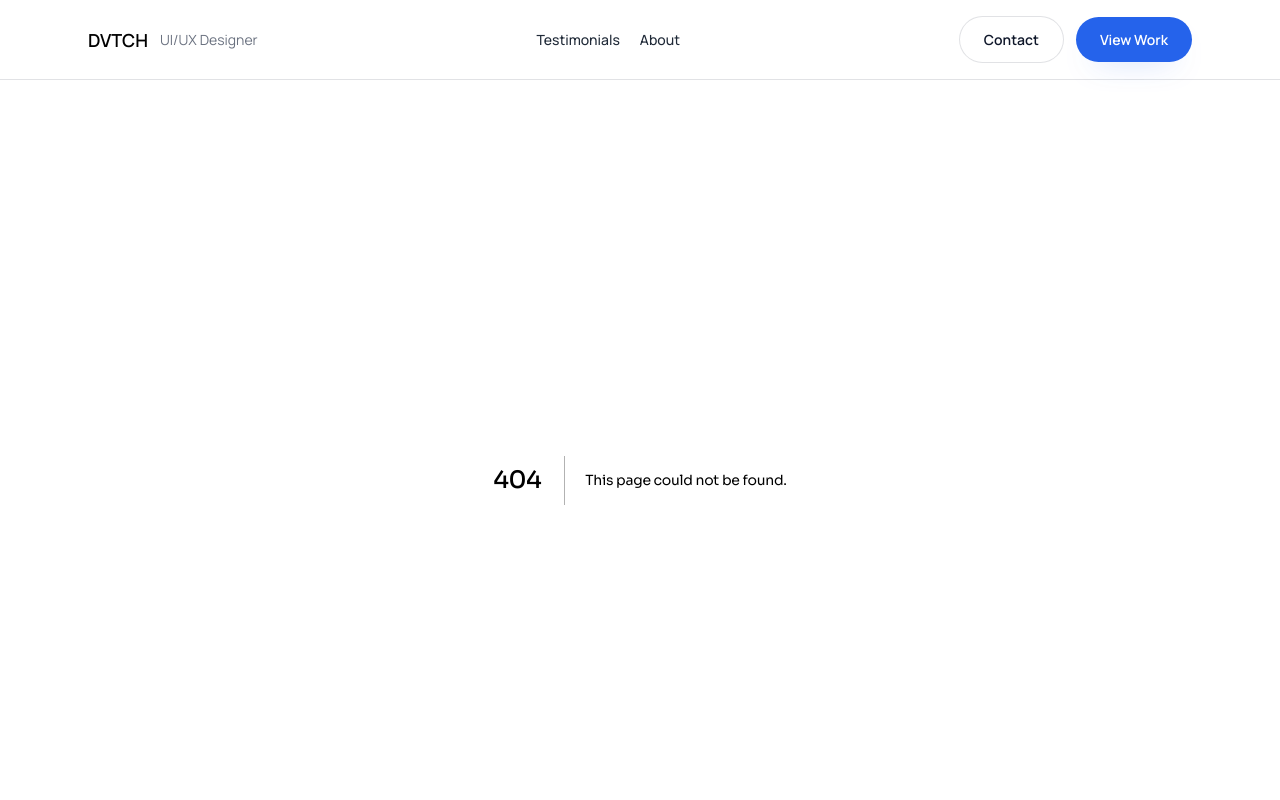
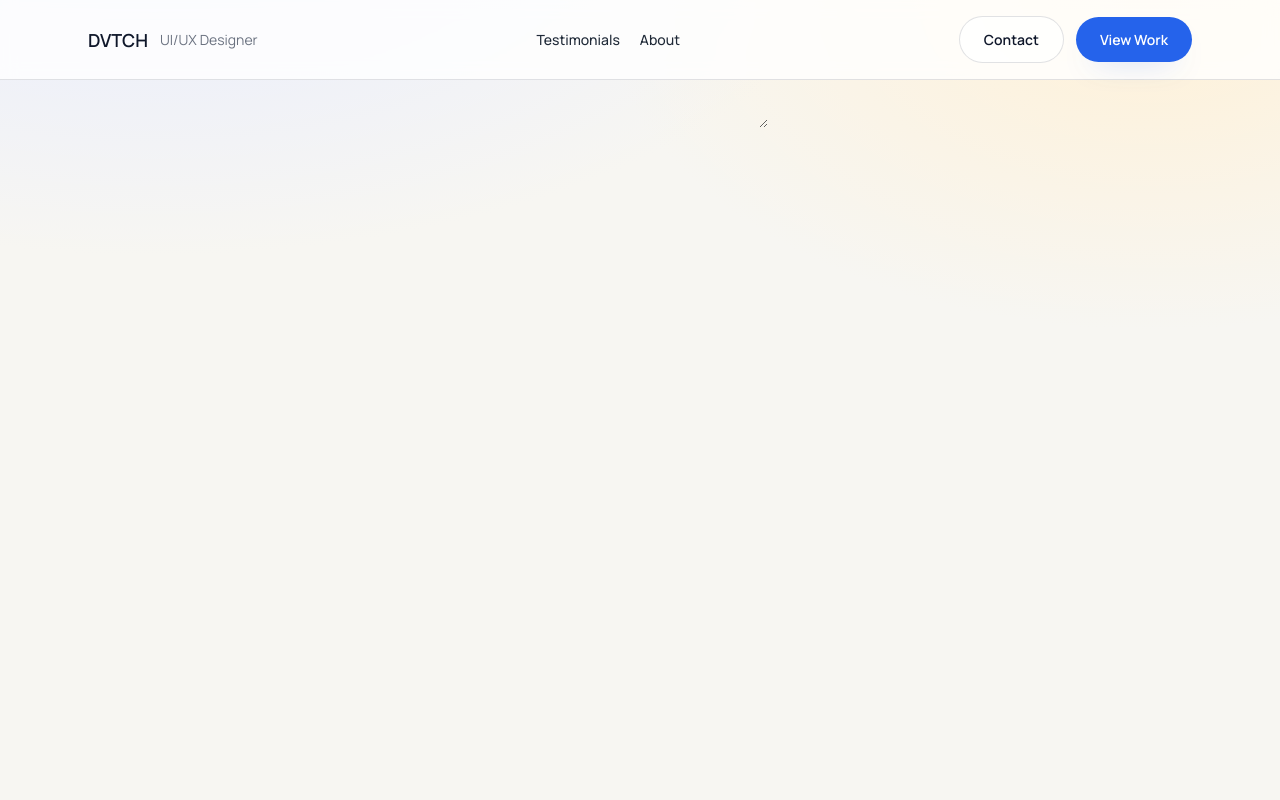
Before and after one commit to yondutch001-wq/UX-PORTFOLIO, a Next.js app: page /netlify-forms in a window 1280 px wide. Before the commit this address had no page. Shown: the top 800 px of the page. Built offline with nearby package versions, Linux system fonts and the light colour scheme.

Commit message:
Add static Netlify forms page

```diff
--- /dev/null
+++ b/src/app/netlify-forms/page.tsx
@@ -0,0 +1,26 @@
+export const dynamic = "force-static";
+
+export default function NetlifyFormsPage() {
+  return (
+    <main>
+      <form
+        name="contact"
+        method="POST"
+        action="/contact/thanks"
+        data-netlify="true"
+        data-netlify-honeypot="bot-field"
+      >
+        <input type="hidden" name="form-name" value="contact" />
+        <p style={{ display: "none" }}>
+          <label>
+            Don't fill this out: <input name="bot-field" />
+          </label>
+        </p>
+        <input type="text" name="name" />
+        <input type="email" name="email" />
+        <input type="text" name="project" />
+        <textarea name="message" />
+      </form>
+    </main>
+  );
+}
```
